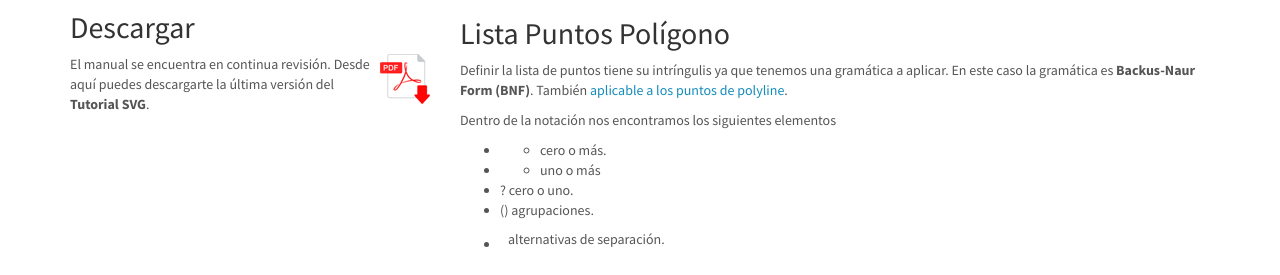
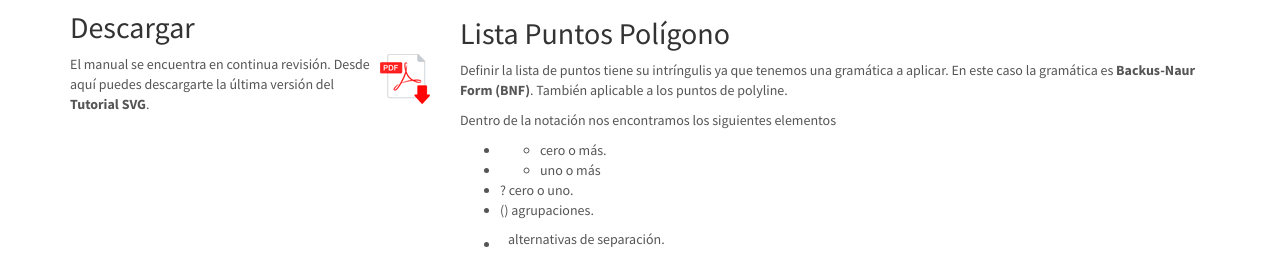
Before and after one commit to manualweb/manualweb, a Jekyll site: the page built from _svg/poligonos.md, in a window 1280 px wide and 1204 px high. Shown: the part 442-717 px from the top of the window. Built offline with Jekyll 4.4.1, drawn with Linux system fonts in a browser that asks for light colours; nearby versions of some CDN libraries; part of the change alters nothing that is shown.

Commit message:
Errata en polígonos

```diff
--- a/_svg/poligonos.md
+++ b/_svg/poligonos.md
@@ -16,7 +16,7 @@ Así, el elemento `polygon` nos quedaría de la siguiente forma:
 Las técnicas de coloreado, bordes, opacidad,... son genéricas para todas las formas básicas (Shapes).
 
 ## Lista Puntos Polígono
-Definir la lista de puntos tiene su intríngulis ya que tenemos una gramática a aplicar. En este caso la gramática es **Backus-Naur Form (BNF)**. También [aplicable a los puntos de polyline][polilineassvg].
+Definir la lista de puntos tiene su intríngulis ya que tenemos una gramática a aplicar. En este caso la gramática es **Backus-Naur Form (BNF)**. También aplicable a los puntos de polyline.
 
 Dentro de la notación nos encontramos los siguientes elementos
 
@@ -46,5 +46,4 @@ O un triángulo, algo más sencillo que el anterior. Este de nuestra cosecha...
 [circulossvg]: {{site.baseurl}}/svg/circulos-svg/
 [lineassvg]: {{site.baseurl}}/svg/lineas-svg/
 [elipsessvg]: {{site.baseurl}}/svg/elipses-svg/
-[polilineassvg]: {{site.baseurl}}/svg/polilineas-svg/
 [polygonw3c]: http://www.w3.org/TR/SVG/shapes.html#PolygonElement
```
